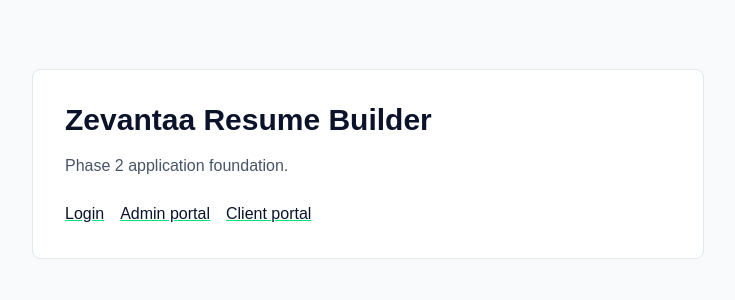
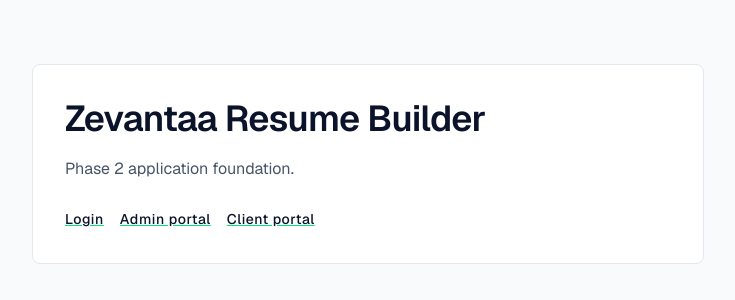
Before and after one commit to Zevantaa/zevantaa-resume-builder, a Next.js app: page / in a window 1280 px wide. Shown: the part 236-536 px from the top of the page, without its empty margins (272-1007 px from the left). Built offline with nearby package versions, Linux system fonts and the light colour scheme.

Commit message:
Implement Zevantaa typography system

```diff
--- a/src/app/globals.css
+++ b/src/app/globals.css
@@ -23,6 +23,30 @@
   --accent: var(--zevantaa-color-mint);
   --on-accent: var(--zevantaa-color-noir);
   --focus: var(--zevantaa-color-mint);
+
+  /* Typography foundations */
+  --type-font-family-sans: var(--font-geist-sans), Arial, Helvetica, sans-serif;
+  --type-font-weight-regular: 400;
+  --type-font-weight-medium: 500;
+  --type-font-weight-semibold: 600;
+  --type-font-weight-bold: 700;
+  --type-line-height-tight: 1.2;
+  --type-line-height-heading: 1.3;
+  --type-line-height-body: 1.6;
+  --type-line-height-compact: 1.4;
+  --type-letter-spacing-tight: -0.02em;
+  --type-letter-spacing-normal: 0;
+  --type-letter-spacing-wide: 0.04em;
+
+  /* Semantic type scale */
+  --type-size-heading-1: 2.25rem;
+  --type-size-heading-2: 1.875rem;
+  --type-size-heading-3: 1.5rem;
+  --type-size-heading-4: 1.25rem;
+  --type-size-body: 1rem;
+  --type-size-supporting: 0.875rem;
+  --type-size-label: 0.875rem;
+  --type-size-button: 0.875rem;
 }
 
 @theme inline {
@@ -50,5 +74,65 @@
 body {
   background: var(--background);
   color: var(--text);
-  font-family: Arial, Helvetica, sans-serif;
+  font-family: var(--type-font-family-sans);
+  font-size: var(--type-size-body);
+  font-weight: var(--type-font-weight-regular);
+  line-height: var(--type-line-height-body);
+  letter-spacing: var(--type-letter-spacing-normal);
 }
+
+.type-heading-1,
+.type-heading-2,
+.type-heading-3,
+.type-heading-4 {
+  font-weight: var(--type-font-weight-semibold);
+  letter-spacing: var(--type-letter-spacing-tight);
+}
+
+.type-heading-1 {
+  font-size: var(--type-size-heading-1);
+  line-height: var(--type-line-height-tight);
+}
+
+.type-heading-2 {
+  font-size: var(--type-size-heading-2);
+  line-height: var(--type-line-height-tight);
+}
+
+.type-heading-3 {
+  font-size: var(--type-size-heading-3);
+  line-height: var(--type-line-height-heading);
+}
+
+.type-heading-4 {
+  font-size: var(--type-size-heading-4);
+  line-height: var(--type-line-height-heading);
+}
+
+.type-body {
+  font-size: var(--type-size-body);
+  font-weight: var(--type-font-weight-regular);
+  line-height: var(--type-line-height-body);
+  letter-spacing: var(--type-letter-spacing-normal);
+}
+
+.type-supporting {
+  font-size: var(--type-size-supporting);
+  font-weight: var(--type-font-weight-regular);
+  line-height: var(--type-line-height-compact);
+  letter-spacing: var(--type-letter-spacing-normal);
+}
+
+.type-label {
+  font-size: var(--type-size-label);
+  font-weight: var(--type-font-weight-medium);
+  line-height: var(--type-line-height-compact);
+  letter-spacing: var(--type-letter-spacing-wide);
+}
+
+.type-button {
+  font-size: var(--type-size-button);
+  font-weight: var(--type-font-weight-semibold);
+  line-height: var(--type-line-height-compact);
+  letter-spacing: var(--type-letter-spacing-normal);
+}
--- a/src/app/page.tsx
+++ b/src/app/page.tsx
@@ -4,15 +4,17 @@ export default function HomePage() {
   return (
     <main className="flex flex-1 items-center justify-center bg-background px-6 py-16">
       <section className="w-full max-w-2xl rounded-lg border border-border bg-surface p-8">
-        <h1 className="text-3xl font-semibold text-text">
+        <h1 className="type-heading-1 text-text">
           Zevantaa Resume Builder
         </h1>
-        <p className="mt-4 text-text-muted">Phase 2 application foundation.</p>
+        <p className="type-body mt-4 text-text-muted">
+          Phase 2 application foundation.
+        </p>
         <nav className="mt-6" aria-label="Placeholder routes">
           <ul className="flex flex-wrap gap-4">
             <li>
               <Link
-                className="text-text underline decoration-accent focus-visible:outline-2 focus-visible:outline-offset-2 focus-visible:outline-focus"
+                className="type-label text-text underline decoration-accent focus-visible:outline-2 focus-visible:outline-offset-2 focus-visible:outline-focus"
                 href="/login"
               >
                 Login
@@ -20,7 +22,7 @@ export default function HomePage() {
             </li>
             <li>
               <Link
-                className="text-text underline decoration-accent focus-visible:outline-2 focus-visible:outline-offset-2 focus-visible:outline-focus"
+                className="type-label text-text underline decoration-accent focus-visible:outline-2 focus-visible:outline-offset-2 focus-visible:outline-focus"
                 href="/admin"
               >
                 Admin portal
@@ -28,7 +30,7 @@ export default function HomePage() {
             </li>
             <li>
               <Link
-                className="text-text underline decoration-accent focus-visible:outline-2 focus-visible:outline-offset-2 focus-visible:outline-focus"
+                className="type-label text-text underline decoration-accent focus-visible:outline-2 focus-visible:outline-offset-2 focus-visible:outline-focus"
                 href="/client"
               >
                 Client portal
--- a/src/components/ui/placeholder-page.tsx
+++ b/src/components/ui/placeholder-page.tsx
@@ -9,10 +9,10 @@ export function PlaceholderPage({ title, description }: PlaceholderPageProps) {
   return (
     <main className="flex flex-1 items-center justify-center bg-background px-6 py-16">
       <section className="w-full max-w-2xl rounded-lg border border-border bg-surface p-8">
-        <h1 className="text-3xl font-semibold text-text">{title}</h1>
-        <p className="mt-4 text-text-muted">{description}</p>
+        <h1 className="type-heading-1 text-text">{title}</h1>
+        <p className="type-body mt-4 text-text-muted">{description}</p>
         <Link
-          className="mt-6 inline-block text-text underline decoration-accent focus-visible:outline-2 focus-visible:outline-offset-2 focus-visible:outline-focus"
+          className="type-label mt-6 inline-block text-text underline decoration-accent focus-visible:outline-2 focus-visible:outline-offset-2 focus-visible:outline-focus"
           href="/"
         >
           Return to home
```
